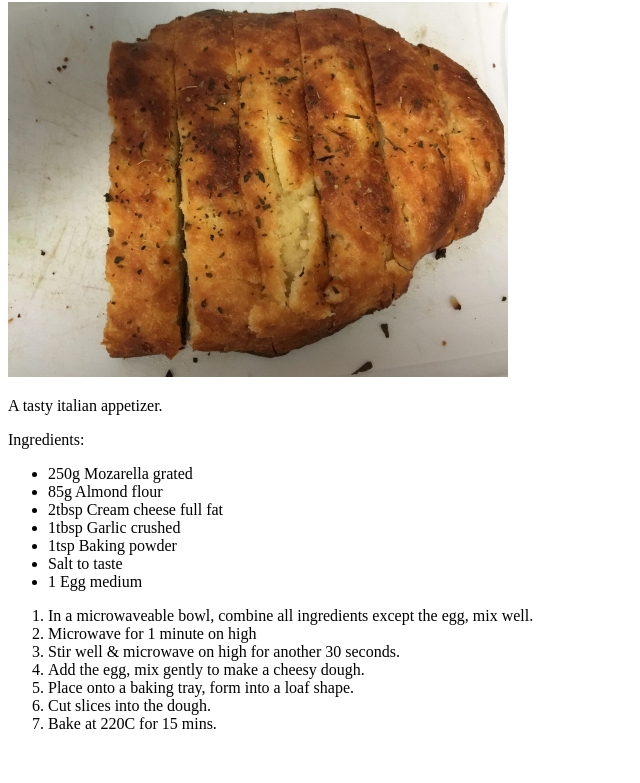
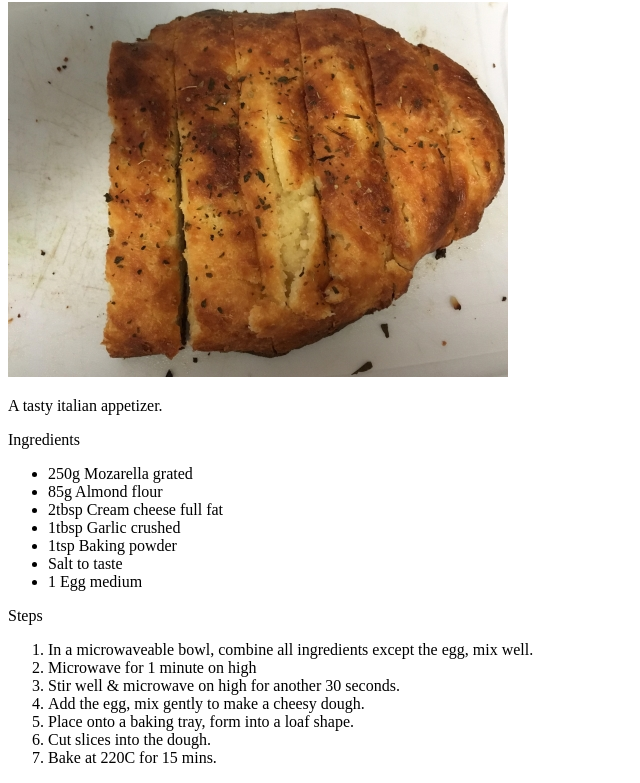
Before and after one commit to Miriael/odin-recipes, a plain HTML site: page recipes/cheesygarlicbread.html in a window 1280 px wide. Shown: the part 78-861 px from the top of the page, without its empty margins (0-640 px from the left). Before the commit the page ends 827 px from the top, so only its background shows below. Drawn offline with Linux system fonts and the light colour scheme.

Commit message:
Minor typo fixes

```diff
--- a/recipes/cheesygarlicbread.html
+++ b/recipes/cheesygarlicbread.html
@@ -9,7 +9,7 @@
     <h1>Cheesy Garlic Bread Recipe</h1>
     <img src="../img/garlicbread.jpg">
     <p>A tasty italian appetizer.</p>
-    <p>Ingredients:</p>
+    <p>Ingredients</p>
     <ul>
       <li>250g Mozarella grated</li>
       <li>85g Almond flour</li>
@@ -19,6 +19,7 @@
       <li>Salt to taste</li>
       <li>1 Egg medium</li>
     </ul>
+    <p>Steps</p>
     <ol>
       <li>In a microwaveable bowl, combine all ingredients except the egg, mix well.</li>
       <li>Microwave for 1 minute on high</li>
```
Also changed, not shown: recipes/cheesebuns.html (+2 -0 lines).
